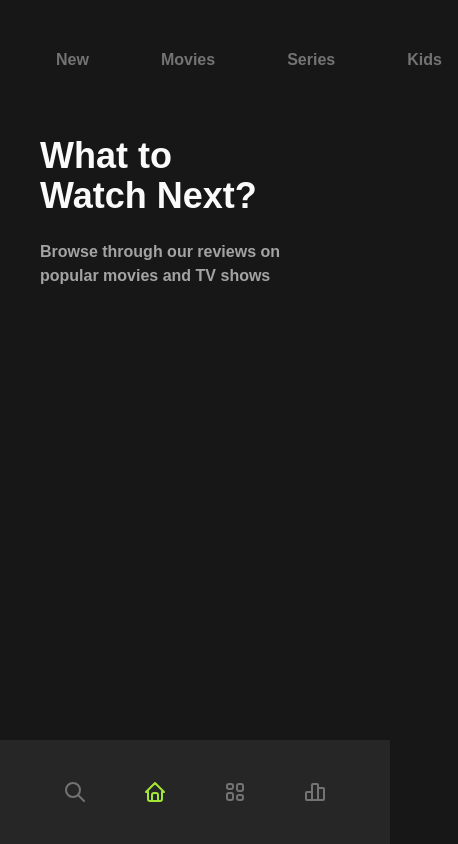
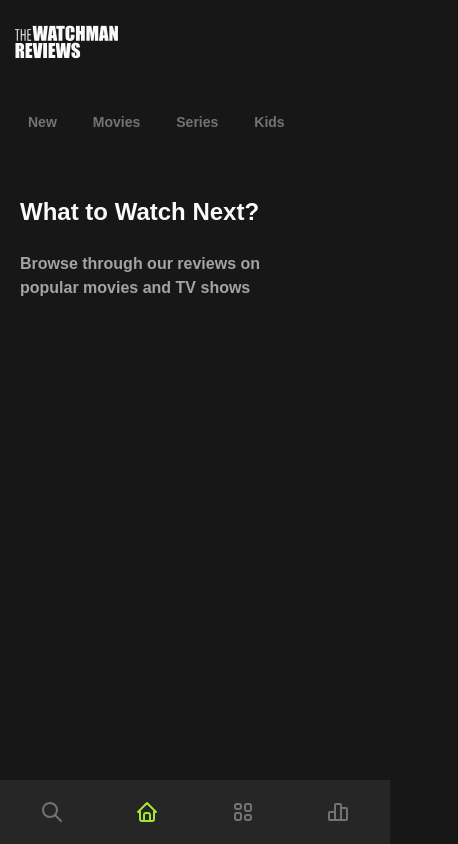
Before and after one commit to MadStoneDev/the-watchman-reviews-frontend, a Next.js app: page / in a window 390 px wide. Shown: the whole page, 458 px wide, since content can reach past the window. Built offline with nearby package versions, Linux system fonts and the light colour scheme; a web font is replaced by a local one.

Commit message:
further optimisation for mobile

```diff
--- a/src/app/browse/kids/page.tsx
+++ b/src/app/browse/kids/page.tsx
@@ -6,7 +6,9 @@ export default function KidsPage() {
       <section
         className={`mt-14 lg:mt-20 transition-all duration-300 ease-in-out`}
       >
-        <h1 className={`max-w-60 text-4xl font-bold`}>Kids</h1>
+        <h1 className={`max-w-60 text-2xl sm:3xl md:text-4xl font-bold`}>
+          Kids
+        </h1>
       </section>
     </>
   );
--- a/src/app/browse/movies/page.tsx
+++ b/src/app/browse/movies/page.tsx
@@ -6,7 +6,9 @@ export default function MoviesPage() {
       <section
         className={`mt-14 lg:mt-20 transition-all duration-300 ease-in-out`}
       >
-        <h1 className={`max-w-60 text-4xl font-bold`}>Movies</h1>
+        <h1 className={`max-w-60 text-2xl sm:3xl md:text-4xl font-bold`}>
+          Movies
+        </h1>
       </section>
     </>
   );
--- a/src/app/browse/new/page.tsx
+++ b/src/app/browse/new/page.tsx
@@ -6,7 +6,9 @@ export default function NewPage() {
       <section
         className={`mt-14 lg:mt-20 transition-all duration-300 ease-in-out`}
       >
-        <h1 className={`max-w-60 text-4xl font-bold`}>New</h1>
+        <h1 className={`max-w-60 text-2xl sm:3xl md:text-4xl font-bold`}>
+          New
+        </h1>
       </section>
     </>
   );
--- a/src/app/browse/page.tsx
+++ b/src/app/browse/page.tsx
@@ -6,7 +6,9 @@ export default function BrowsePage() {
       <section
         className={`mt-14 lg:mt-20 transition-all duration-300 ease-in-out`}
       >
-        <h1 className={`max-w-60 text-4xl font-bold`}>Browse</h1>
+        <h1 className={`max-w-60 text-2xl sm:3xl md:text-4xl font-bold`}>
+          Browse
+        </h1>
       </section>
     </>
   );
--- a/src/app/browse/series/page.tsx
+++ b/src/app/browse/series/page.tsx
@@ -6,7 +6,9 @@ export default function SeriesPage() {
       <section
         className={`mt-14 lg:mt-20 transition-all duration-300 ease-in-out`}
       >
-        <h1 className={`max-w-60 text-4xl font-bold`}>Series</h1>
+        <h1 className={`max-w-60 text-2xl sm:3xl md:text-4xl font-bold`}>
+          Series
+        </h1>
       </section>
     </>
   );
--- a/src/app/layout.tsx
+++ b/src/app/layout.tsx
@@ -12,6 +12,7 @@ import {
 
 import MainNavigation from "@/components/main-navigation";
 import { ThemeProvider } from "@/components/theme-provider";
+import Logo from "@/components/logo";
 
 const geistSans = localFont({
   src: "./fonts/GeistVF.woff",
@@ -54,10 +55,14 @@ export default function RootLayout({
           />
 
           <main
-            className={`flex-grow px-10 lg:px-24 py-10 transition-all duration-300 ease-in-out`}
+            className={`flex-grow px-5 md:px-10 lg:px-24 pt-5 md:pt-10 pb-10 transition-all duration-300 ease-in-out`}
           >
             {children}
           </main>
+
+          <section className={`block md:hidden p-5 origin-left scale-75`}>
+            <Logo />
+          </section>
         </ThemeProvider>
       </body>
     </html>
--- a/src/app/page.tsx
+++ b/src/app/page.tsx
@@ -42,7 +42,9 @@ export default async function Home() {
       <section
         className={`mt-14 lg:mt-20 transition-all duration-300 ease-in-out`}
       >
-        <h1 className={`max-w-60 text-4xl font-bold`}>What to Watch Next?</h1>
+        <h1 className={`max-w-60 text-2xl sm:3xl md:text-4xl font-bold`}>
+          What to Watch Next?
+        </h1>
         <p className={`mt-6 max-w-64 text-base font-bold text-neutral-400`}>
           Browse through our reviews on popular movies and TV shows
         </p>
--- a/src/app/search/page.tsx
+++ b/src/app/search/page.tsx
@@ -66,9 +66,11 @@ export default function SearchPage() {
   return (
     <>
       <section
-        className={`mt-14 lg:mt-20 mb-10 flex flex-col gap-5 transition-all duration-300 ease-in-out`}
+        className={`mt-0 md:mt-14 lg:mt-20 mb-10 flex flex-col gap-5 transition-all duration-300 ease-in-out`}
       >
-        <h1 className={`max-w-60 text-4xl font-bold`}>Search</h1>
+        <h1 className={`max-w-60 text-2xl sm:3xl md:text-4xl font-bold`}>
+          Search
+        </h1>
         <SearchForm onSearch={handleSearch} onLoading={setLoading} />
       </section>
 
--- a/src/app/statistics/page.tsx
+++ b/src/app/statistics/page.tsx
@@ -6,7 +6,9 @@ export default function StatisticsPage() {
       <section
         className={`mt-14 lg:mt-20 transition-all duration-300 ease-in-out`}
       >
-        <h1 className={`max-w-60 text-4xl font-bold`}>Statistics</h1>
+        <h1 className={`max-w-60 text-2xl sm:3xl md:text-4xl font-bold`}>
+          Statistics
+        </h1>
       </section>
     </>
   );
--- a/src/components/browse-navigation.tsx
+++ b/src/components/browse-navigation.tsx
@@ -53,7 +53,7 @@ export default function BrowseNavigation({
 
   return (
     <section
-      className={`relative flex gap-10 transition-all duration-300 ease-in-out`}
+      className={`relative flex gap-5 md:gap-10 transition-all duration-300 ease-in-out`}
     >
       {items.map(({ label, href }, index) => (
         <Link
@@ -64,11 +64,11 @@ export default function BrowseNavigation({
             }
           }}
           href={href}
-          className={`px-4 py-2 flex max-w-fit ${
+          className={`px-2 md:px-4 py-2 flex max-w-fit ${
             pathname === href
               ? "text-neutral-900"
               : "text-neutral-500 hover:text-lime-400"
-          } font-bold transition-all duration-300 ease-in-out z-50`}
+          } text-sm md:text-base font-bold transition-all duration-300 ease-in-out z-50`}
         >
           <span>{label}</span>
         </Link>
--- a/src/components/logo.tsx
+++ b/src/components/logo.tsx
@@ -7,12 +7,6 @@ export default function Logo(props: any) {
       xmlSpace="preserve"
       width={138}
       height={44}
-      style={{
-        fillRule: "evenodd",
-        clipRule: "evenodd",
-        strokeLinejoin: "round",
-        strokeMiterlimit: 2,
-      }}
       {...props}
     >
       <path
--- a/src/components/main-navigation.tsx
+++ b/src/components/main-navigation.tsx
@@ -21,12 +21,10 @@ export default function MainNavigation({
   const pathname = usePathname();
 
   return (
-    <nav className={`p-10 min-w-[250px] bg-neutral-800`}>
+    <nav className={`px-10 py-5 md:p-10 min-w-[250px] bg-neutral-800`}>
       <Logo className={`hidden md:block`} />
 
-      <section
-        className={`md:mt-20 flex md:flex-col justify-center sm:justify-evenly gap-14`}
-      >
+      <section className={`md:mt-20 flex md:flex-col justify-between`}>
         {items.map(({ icon, label, href }) => (
           <Link
             key={href}
```
